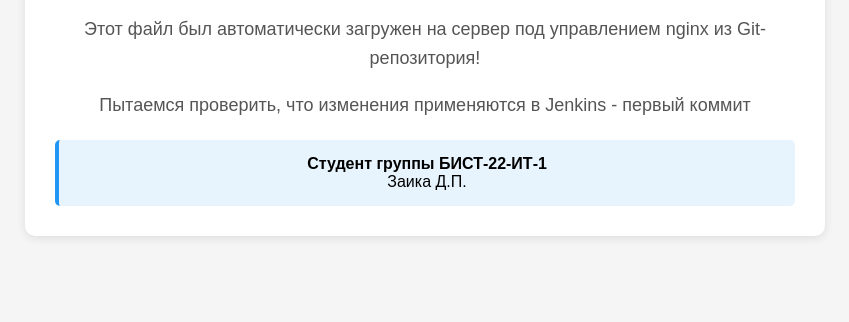
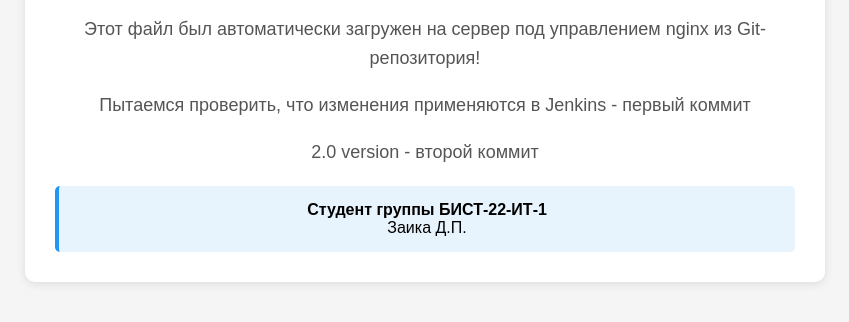
Before and after one commit to DenisZaika/devops-lab5-zaika-d, a plain HTML site: page index.html in a window 1280 px wide. Shown: the part 210-532 px from the top of the page, without its empty margins (215-1064 px from the left). Drawn offline with Linux system fonts and the light colour scheme.

Commit message:
Update2 index.html

```diff
--- a/index.html
+++ b/index.html
@@ -54,6 +54,7 @@
             <p><strong>Привет!</strong> Это мой первый проект в Jenkins.</p>
             <p>Этот файл был автоматически загружен на сервер под управлением nginx из Git-репозитория!</p>
             <p>Пытаемся проверить, что изменения применяются в Jenkins - первый коммит</p>
+            <p>2.0 version - второй коммит</p>
         </div>
 
         <div class="student-info">
```
